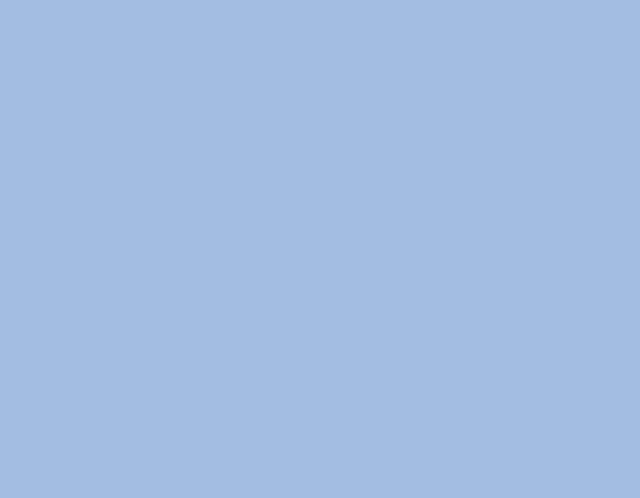
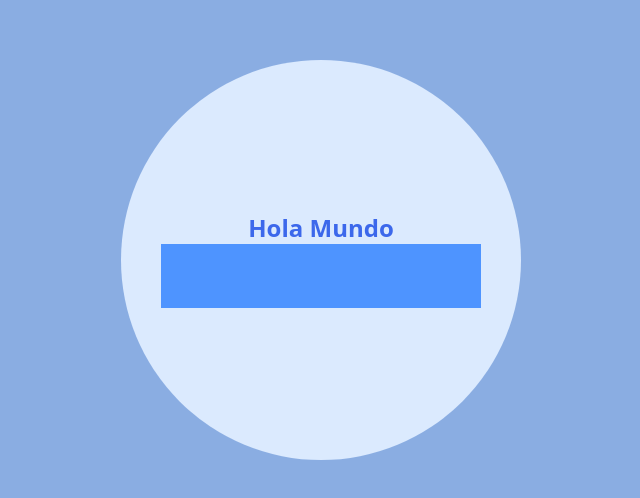
Before and after one commit to Matisalinas23/Agenda_Web, a React (Vite) app: page /prueba-colores in a window 1280 px wide. Before the commit this address had no page. Shown: the part 140-638 px from the top of the page, without its empty margins (319-959 px from the left). Built offline with nearby package versions, Linux system fonts and the light colour scheme.

Commit message:
my_tailwind_custom_colors

```diff
--- a/src/AppRouter.tsx
+++ b/src/AppRouter.tsx
@@ -3,6 +3,7 @@ import { Agenda } from './screens/agenda/agenda'
 import Login from './screens/login'
 import MainLayout from './components/layouts/MainLayout'
 import Register from './screens/register'
+import PruebaColores from './screens/pruebaColores'
 
 export default function AppRouter() {
   return (
@@ -13,6 +14,7 @@ export default function AppRouter() {
 
         <Route path='/login' element={<Login />}/>
         <Route path='/register' element={<Register />}/>
+        <Route path='/prueba-colores' element={<PruebaColores />}/>
     </Routes>
   )
 }
--- a/src/components/Buttons/ButtonAccept.tsx
+++ b/src/components/Buttons/ButtonAccept.tsx
@@ -13,7 +13,7 @@ interface IAcceptButtonBase extends IAcceptButtonProps {
 
 const ButtonAccept = ({ onClick, text, type, classname, classExtension }: IAcceptButtonBase) => (
   <button onClick={onClick} type={type ?? "button"}
-    className={classname + " cursor-pointer py-2 bg-blue-500/80 text-neutral-100/90 font-bold rounded-full duration-200 " + classExtension}
+    className={classname + " cursor-pointer py-2 bg-primary text-neutral-100/90 font-bold rounded-full duration-200 " + classExtension}
   >
     <span className="relative">
       {text ?? "ACEPTAR"}
--- a/src/index.css
+++ b/src/index.css
@@ -1,4 +1,6 @@
 @import "tailwindcss";
+@source "./index.html";
+@source "./src/**/*.{js,ts,jsx,tsx}";
 
 html {
   margin: 0;
@@ -34,3 +36,11 @@ textarea {
 ::-webkit-scrollbar-track {
   background: transparent;
 }
+
+/* Tailwind my colors */
+@theme {
+  --color-background: #8aade2;
+  --color-secondary: #dbeafe;
+  --color-primary: #2b7fffcc;
+  --color-accent: #1447e6cc;
+}
--- /dev/null
+++ b/src/screens/pruebaColores.tsx
@@ -0,0 +1,11 @@
+
+export default function PruebaColores() {
+  return (
+    <div className="h-full bg-background flex justify-center items-center">
+      <div className="bg-secondary h-100 w-100 rounded-full flex flex-col items-center justify-center gpa-8">
+        <h2 className="text-accent font-bold text-2xl">Hola Mundo</h2>
+        <div className="w-80 h-16 bg-primary roudned-full"></div>
+      </div>
+    </div>
+  )
+}
--- a/src/screens/register.tsx
+++ b/src/screens/register.tsx
@@ -15,7 +15,7 @@ export default function Register() {
   const { registerUser } = useAuth()
   const navigate = useNavigate()
 
-  const inpuStyle = "text-blue-800/80 font-normal border-b border-blue-900/50 text-lg px-1 py-1"
+  const inpuStyle = "text-accent font-normal border-b border-blue-900/50 text-lg px-1 py-1"
 
   const handleSubmit = async (e: FormEvent<HTMLFormElement>) => {
     e.preventDefault()
@@ -32,8 +32,8 @@ export default function Register() {
 
   return (
     <div className="h-full flex items-center justify-center">
-      <form onSubmit={handleSubmit} className="px-12 py-12 w-120 bg-blue-100/90 rounded-3xl flex flex-col items-center justify-center gap-12">
-          <h2 className="text-blue-700/80 font-bold text-3xl">Registrarse</h2>
+      <form onSubmit={handleSubmit} className="px-12 py-12 w-120 bg-secondary rounded-3xl flex flex-col items-center justify-center gap-12">
+          <h2 className="text-accent font-bold text-3xl">Registrarse</h2>
 
           <div className="w-full flex flex-col gap-4">
             <input type="text" className={inpuStyle} name="username"
```
